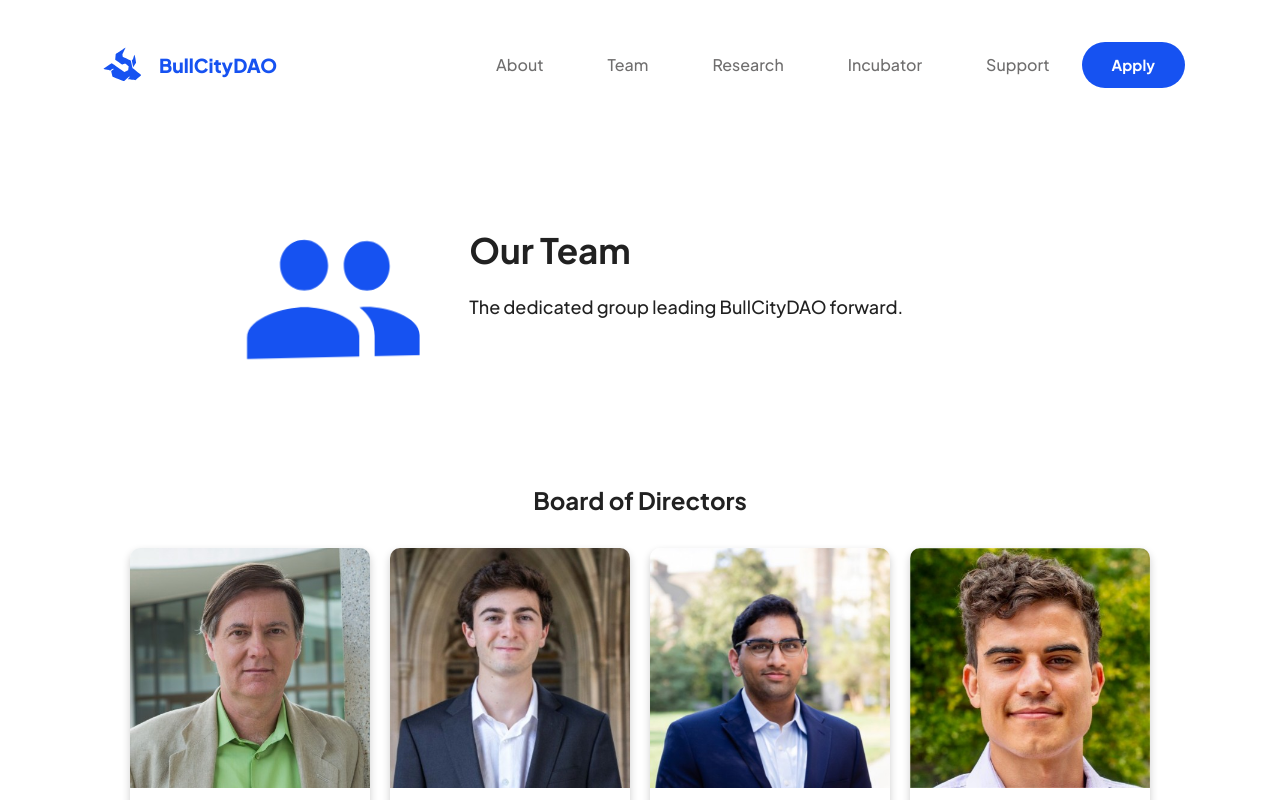
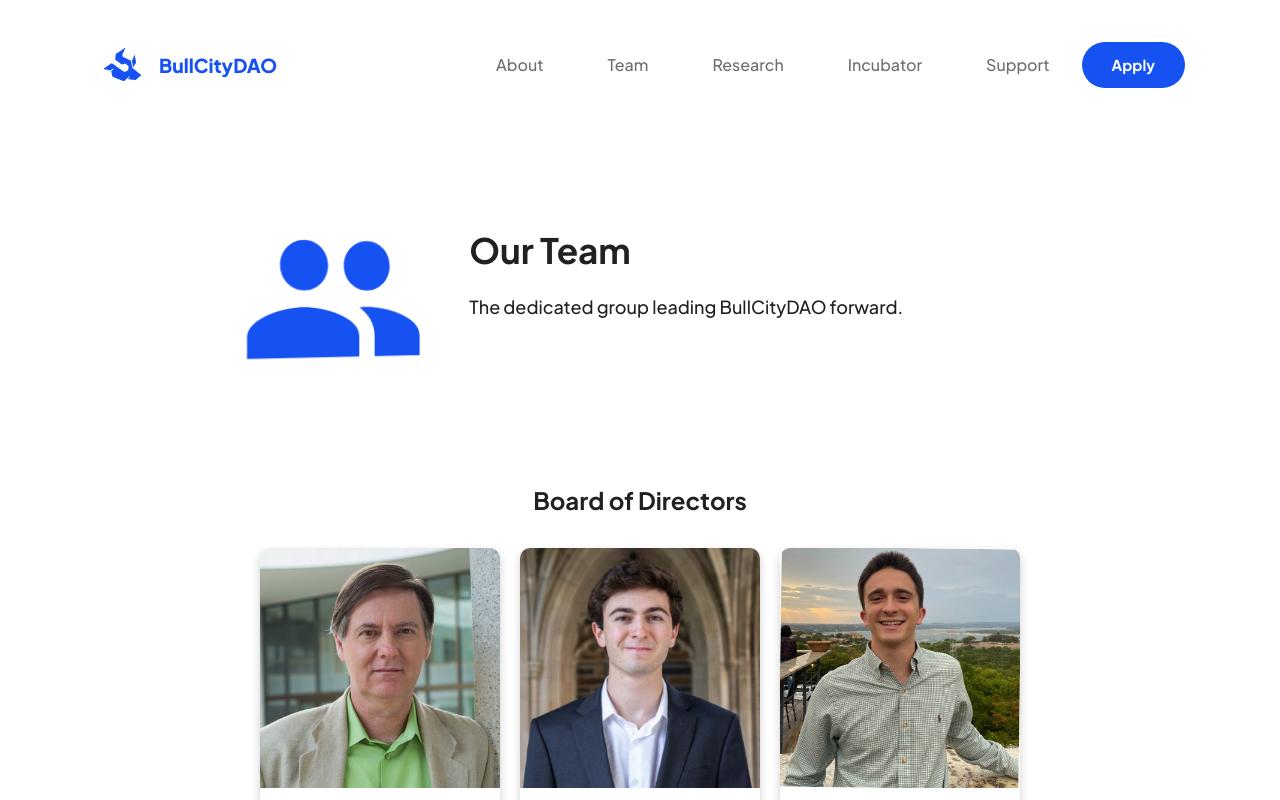
Before and after one commit to bharat-krishnan/bull-city-dao, a React (Create React App) app: page /team in a window 1280 px wide. Built offline with nearby package versions, Linux system fonts and the light colour scheme.

Commit message:
update team

```diff
--- a/src/Components/TripleBreak/TripleBreak.js
+++ b/src/Components/TripleBreak/TripleBreak.js
@@ -45,7 +45,7 @@ const TripleBreak = () => {
                 <ThirdBox
                     icon = {<CodeIcon  fontSize="large"/>}
                     title = "Engineering"
-                    description = "The engineering team plans to develop DAO tools using the investments made by the Devil DAO. The partners of Devil DAO will have the chance to collaborate with our engineering team on a project-by-project basis, which will aid these firms in identifying potential hires and outsourcing their development needs. These projects will concentrate on blockchain development and the utilization of blockchains in various applications." />
+                    description = "The engineering team plans to develop DAO tools using the investments made by the BullCityDAO. The partners of BullCityDAO will have the chance to collaborate with our engineering team on a project-by-project basis, which will aid these firms in identifying potential hires and outsourcing their development needs. These projects will concentrate on blockchain development and the utilization of blockchains in various applications." />
 
                 </Grid>
 
--- a/src/Pages/Team.js
+++ b/src/Pages/Team.js
@@ -36,16 +36,17 @@ const imageMap = {
 const teamMembers = [
   { name: 'Cam Harvey', position: 'President' },
   { name: 'Giovanni Vignone', position: 'Vice-President' },
-  { name: 'Sujay Alluri', position: 'Treasurer and Secretary' },
+  { name: 'Maxwell Tardif', position: 'Treasurer and Secretary' }, // Updated position
+  { name: 'Sujay Alluri', position: 'Alumni Leader' }, // Updated position
   { name: 'Javi Cocero', position: 'Alumni Leader' },
   { name: 'Frank Bolella', position: 'Alumni Leader' },
-  { name: 'Maxwell Tardif', position: 'Undergraduate Leader' },
-  { name: 'Max Murakami-Moses', position: 'Undergraduate Leader' },
+  { name: 'Max Murakami-Moses', position: 'Co-president' },
   { name: 'Devon Knox', position: 'Student Researcher/Engineer' },
   { name: 'Cole Ftizgerald', position: 'Student Researcher/Engineer' },
-  { name: 'Yash Patil', position: 'Alumni Committee' },
-  { name: 'Manmit Singh', position: 'Alumni Committee' },
+  { name: 'Yash Patil', position: 'Alumni Committee Member' },
+  { name: 'Manmit Singh', position: 'Alumni Committee Member' },
 ];
+
 
 const linkedinURLs = [
     'https://www.linkedin.com/in/camharvey/', // Example URL for Cam Harvey
@@ -62,18 +63,27 @@ const linkedinURLs = [
   ];
 
 
-const boardOfDirectors = teamMembers.filter(member =>
-  member.position.includes('President') ||
-  member.position.includes('Vice-President') ||
-  member.position.includes('Treasurer') ||
-  member.position.includes('Alumni Leader'));
+  const boardOfDirectors = teamMembers.filter(
+    member =>
+      member.position === 'President' ||
+      member.position === 'Vice-President' ||
+      member.position === 'Treasurer and Secretary'
+  );
 
-const undergraduateTeam = teamMembers.filter(member =>
-  member.position.includes('Undergraduate Leader') ||
-  member.position.includes('Student Researcher/Engineer'));
 
-const alumniCommittee = teamMembers.filter(member =>
-  member.position.includes('Alumni Committee'));
+
+  const undergraduateTeam = teamMembers.filter(
+    member =>
+      member.position === 'Undergraduate Leader' ||
+      member.position === 'Student Researcher/Engineer' ||
+      member.position === 'Co-president'
+  );
+
+
+  const alumniCommittee = teamMembers.filter(member =>
+    member.position.includes('Alumni Committee') || member.position === 'Alumni Leader'
+  );
+
 
 
 const Team = () => {
@@ -111,7 +121,7 @@ const Team = () => {
             </Fade>
           ))}
         </div>
-        <h2 style={{ textAlign: 'center' }}>Alumni Committee</h2>
+        <h2 style={{ textAlign: 'center' }}>Alumni Board</h2>
         <div style={{ display: 'flex', flexWrap: 'wrap', justifyContent: 'center', alignItems: 'center', margin: '20px' }}>
           {alumniCommittee.map((member, index) => (
             <Fade key={index} bottom delay={index * 100}>
```
